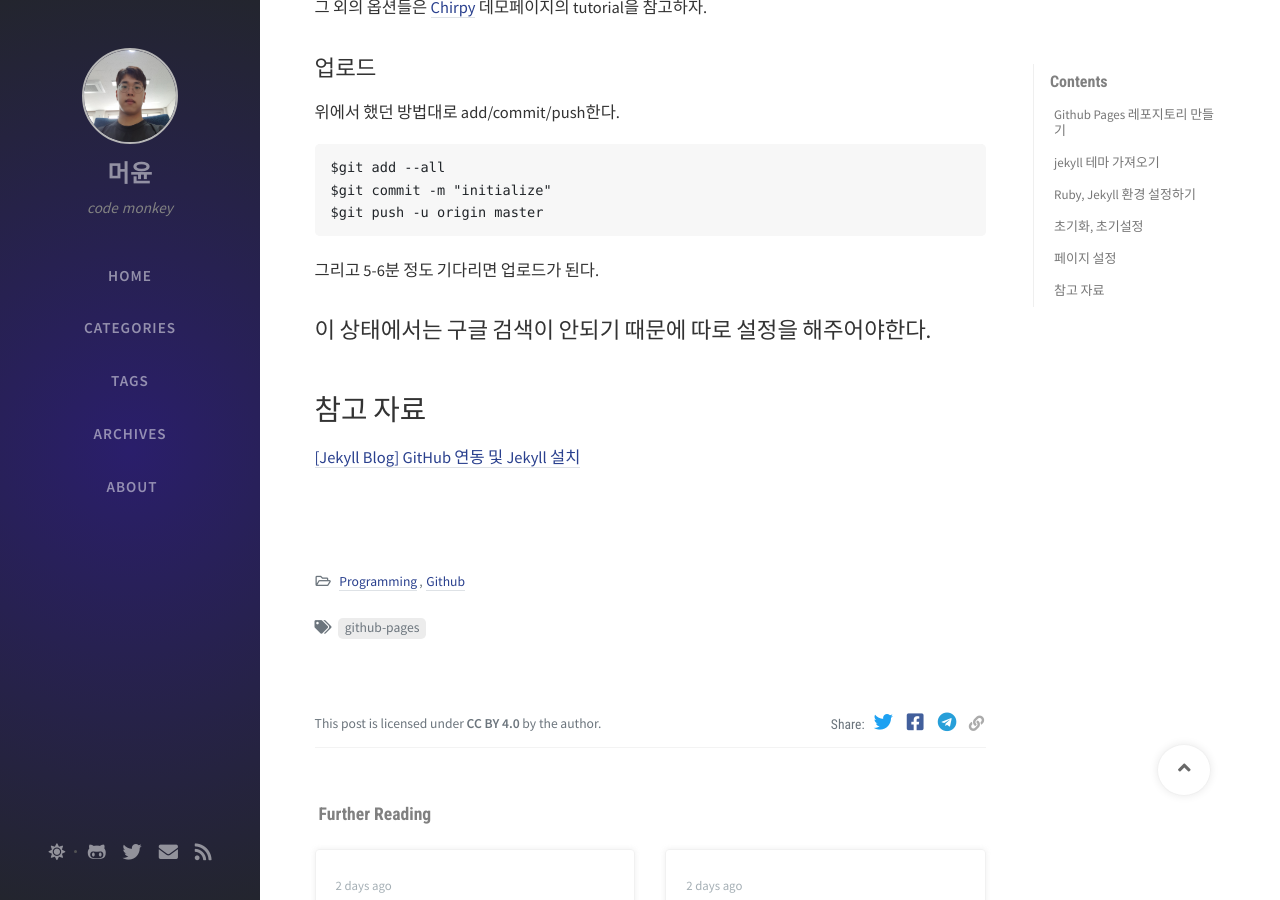
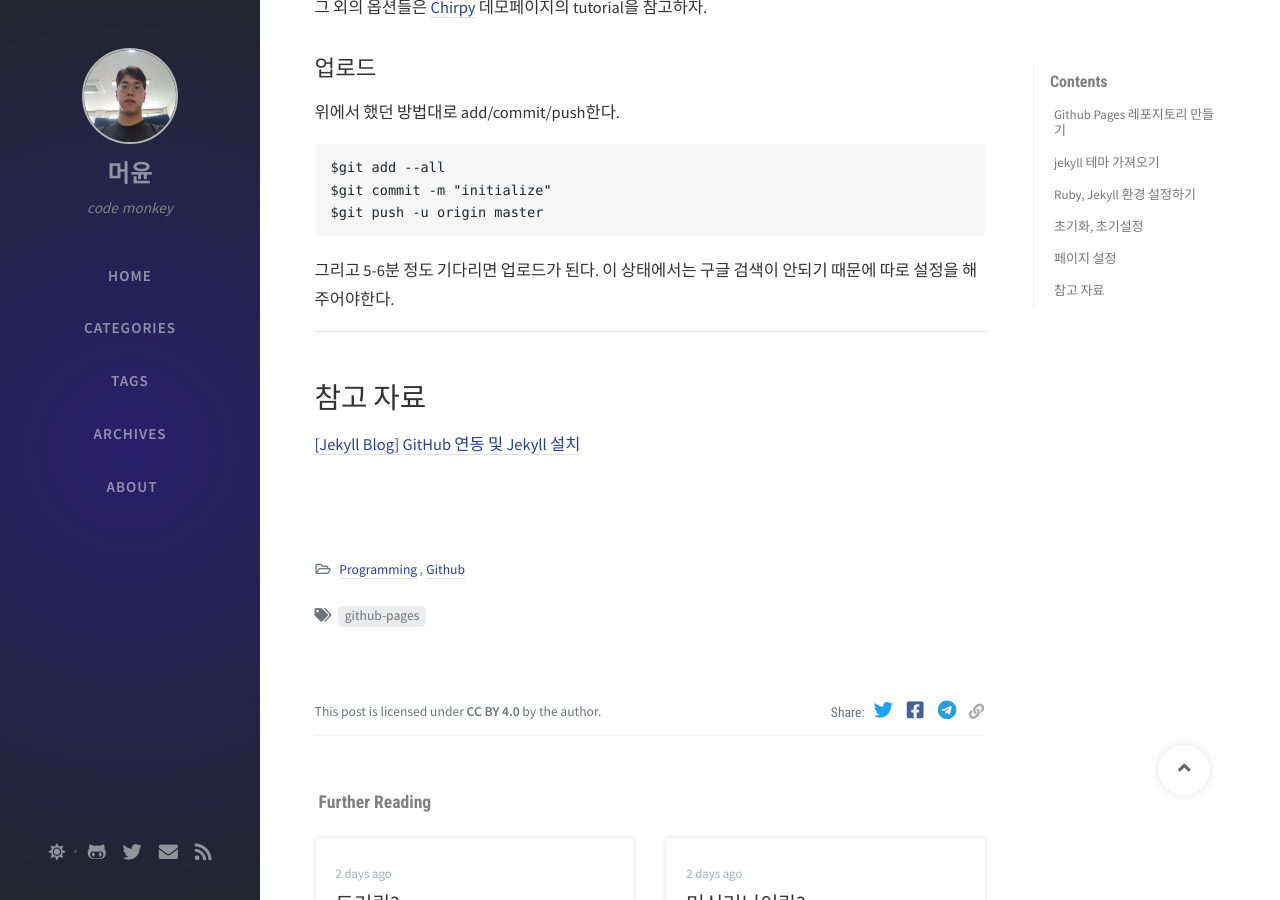
Before and after one commit to Yoon6/Yoon6.github.io, a Jekyll site: the page built from _posts/2020-10-02-make-github-pages.md, in a window 1280 px wide and 900 px high, scrolled down 4902 px. Built offline with Jekyll 4.4.1, drawn with Linux system fonts in a browser that asks for light colours; nearby versions of some CDN libraries; comment, search, counter and statistics services are not loaded.

````diff
--- a/_posts/2020-10-02-make-github-pages.md
+++ b/_posts/2020-10-02-make-github-pages.md
@@ -202,9 +202,8 @@ $git commit -m "initialize"
 $git push -u origin master
 ```
 
-그리고 5-6분 정도 기다리면 업로드가 된다.
+그리고 5-6분 정도 기다리면 업로드가 된다. 이 상태에서는 구글 검색이 안되기 때문에 따로 설정을 해주어야한다.
 
-이 상태에서는 구글 검색이 안되기 때문에 따로 설정을 해주어야한다.
 ---
 
 # 참고 자료
--- a/robots.txt
+++ b/robots.txt
@@ -12,4 +12,4 @@ User-agent: *
 
 Disallow: /norobots/
 
-Sitemap: {{ site.url | append: site.baseurl }}/sitemap.xml
+Sitemap: https://yoon6.github.io/sitemap.xml
````
